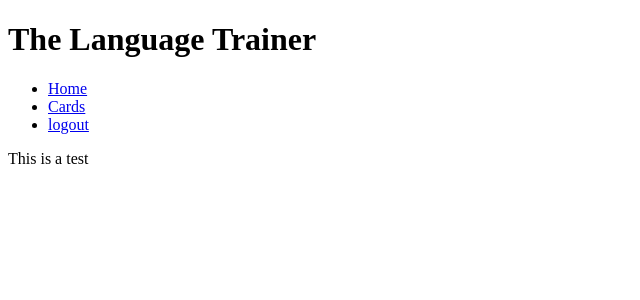
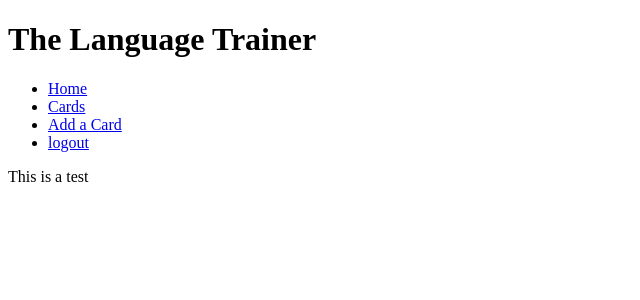
Before and after one commit to Ianu5/django_karteikarten, a Django app: page / in a window 1280 px wide. Shown: the top 300 px of the page, without its empty margins (0-640 px from the left). Run offline with Django 5.2, Linux system fonts and the light colour scheme; a user stored in the database is signed in.

Commit message:
Added 'add_card' functionality and fixed the card_list template

```diff
--- a/language_trainer/templates/base.html
+++ b/language_trainer/templates/base.html
@@ -13,6 +13,7 @@
                     <li><a href="{% url 'home' %}">Home</a></li>
                     {% if user.is_authenticated %}
                         <li><a href="{% url 'card_list' %}">Cards</a></li>
+                        <li><a href="{% url 'add_card' %}">Add a Card</a></li>
                         <li><a href="{% url 'logout' %}">logout</a></li>
                     {% else %}
                         <li><a href="{% url 'login' %}">Login</a></li>
--- a/language_trainer/vocabulary/forms.py
+++ b/language_trainer/vocabulary/forms.py
@@ -5,4 +5,4 @@ from .models import Card, Tag
 class CardForm(forms.ModelForm):
     class Meta():
         model = Card
-        fields = ['foreign_word', 'translation', 'tags']
+        fields = ['foreign_word', 'translation']
--- a/language_trainer/vocabulary/templates/vocabulary/card_list.html
+++ b/language_trainer/vocabulary/templates/vocabulary/card_list.html
@@ -5,8 +5,8 @@
 {% block content %}
 <h1>Cards</h1>
     <ul>
-        {% for entry in entries %}
-            <li>{{ entry.foreign_word }} - {{ entry.translation }}</li>
+        {% for card in cards %}
+            <li>{{ card.foreign_word }} - {{ card.translation }}</li>
         {% empty %}
             <li>No cards</li>
         {% endfor %}
--- a/language_trainer/vocabulary/urls.py
+++ b/language_trainer/vocabulary/urls.py
@@ -1,11 +1,12 @@
 from django.urls import path
-from .views import UserLogin, UserRegistration, HomeView, CardListView, logoutuser
+from .views import UserLogin, UserRegistration, HomeView, CardListView, logoutuser, CreateCard
 from django.contrib.auth.views import LogoutView
 
 urlpatterns = [
-    path('login', UserLogin.as_view(next_page="/"), name='login'),
+    path('accounts/login/', UserLogin.as_view(next_page="/"), name='login'),
     path('register', UserRegistration.as_view(), name='register'),
     path('', HomeView.as_view(), name='home'),
     path('cards', CardListView.as_view(), name='card_list'),
     path('logout', logoutuser, name='logout'),
+    path('add_card', CreateCard.as_view(), name='add_card'),
 ]
--- a/language_trainer/vocabulary/views.py
+++ b/language_trainer/vocabulary/views.py
@@ -4,11 +4,12 @@ from django.views.generic import TemplateView, ListView, FormView, DeleteView, U
 from django.views.generic.edit import CreateView
 from django.contrib.auth.views import LoginView
 from django.contrib.auth import logout
+from django.contrib.auth.mixins import LoginRequiredMixin
 from django.contrib.auth.forms import UserCreationForm
 from django.urls import reverse_lazy
 from django.shortcuts import redirect
 from .models import Card, Tag
-#from .forms import CardForm
+from .forms import CardForm
 
 # Create your views here.
 
@@ -27,16 +28,17 @@ class UserRegistration(CreateView):
     success_url = reverse_lazy('login')
 
 
-class CardListView(ListView):
+class CreateCard(CreateView):
+    model = Card
+    template_name = 'vocabulary/add_card.html'
+    form_class = CardForm
+    success_url = reverse_lazy('add_card')
+
+class CardListView(LoginRequiredMixin, ListView):
     model = Card
     template_name = 'vocabulary/card_list.html'
     context_object_name = 'cards'
 
-    #def get_context_data(self, **kwargs: reverse_lazy) -> dict[str, Any]:
-     #   context = super().get_context_data(**kwargs)
-      #  context['form'] = CardForm
-       # return context
-
 def logoutuser(request):
     logout(request)
     return redirect('/')
```
Also changed, not shown: language_trainer/vocabulary/templates/vocabulary/add_card.html (added, +11 -0 lines), language_trainer/db.sqlite3.
